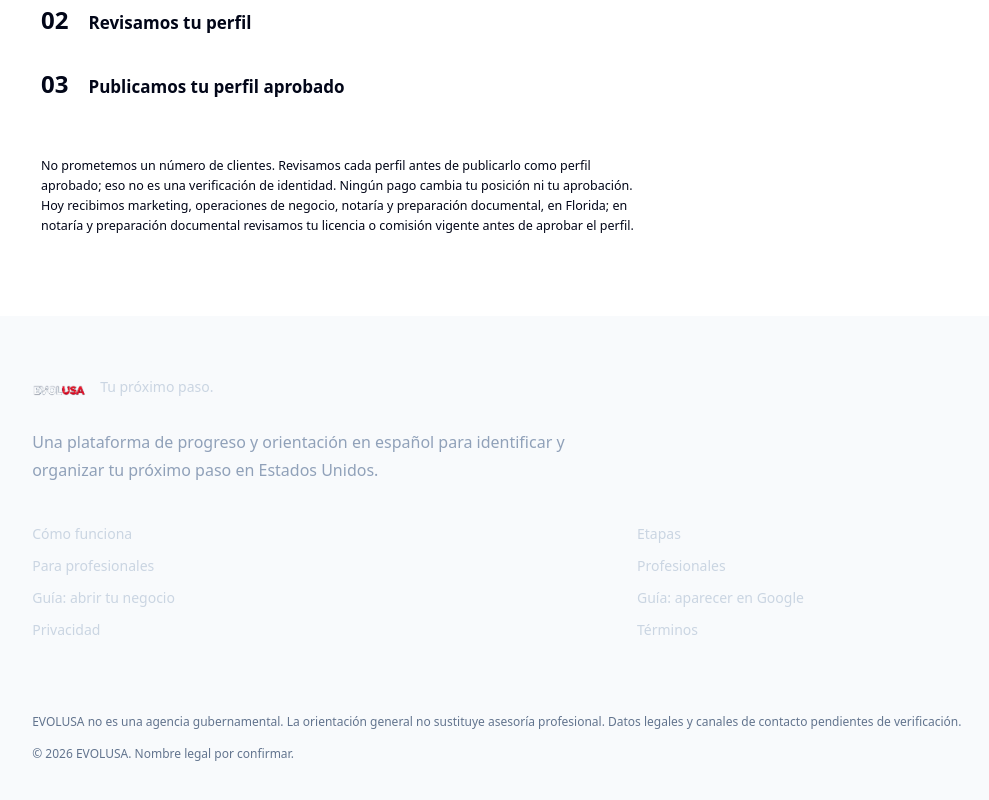
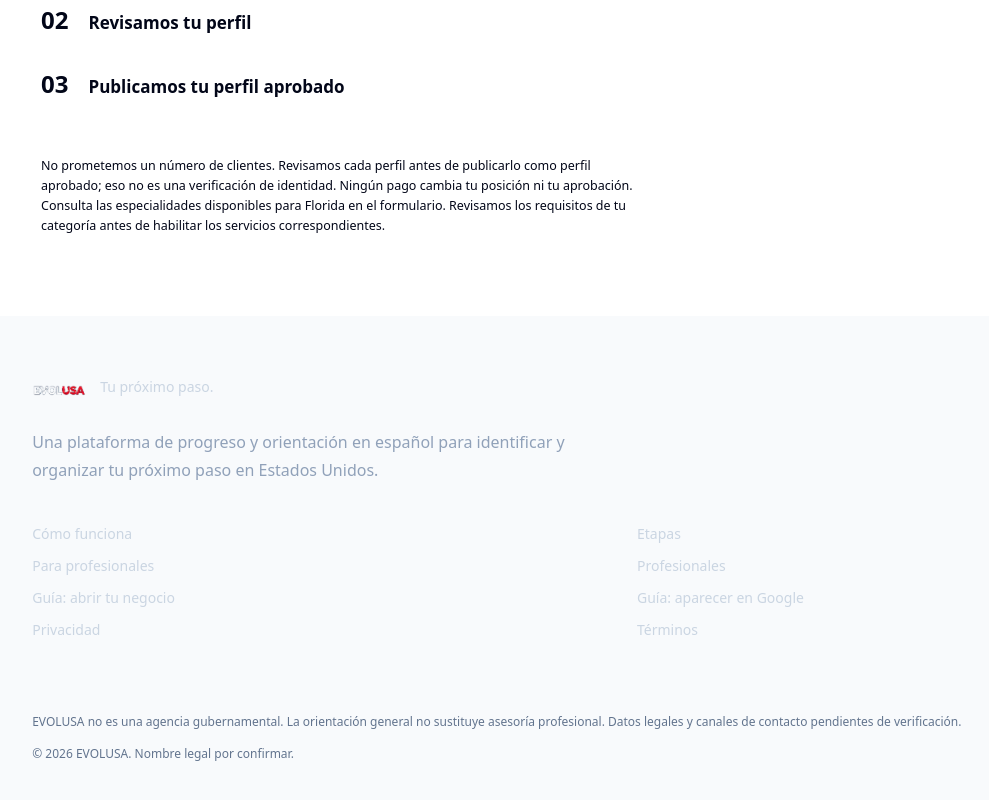
Before and after one commit to mauricioyepesstudio/pros360era, a Next.js app: page /para-profesionales in a window 1280 px wide. Shown: the part 6027-6827 px from the top of the page, without its empty margins (19-1008 px from the left). Built offline with nearby package versions, Linux system fonts and the light colour scheme; no server answers.

Commit message:
Point applicants to current specialties

```diff
--- a/sections/pro/ProApply.tsx
+++ b/sections/pro/ProApply.tsx
@@ -46,7 +46,7 @@ export default function ProApply() {
             </li>
           ))}
         </ol>
-        <p className="max-w-[84ch] text-[12.5px] leading-5 text-[var(--muted)] md:col-span-2">No prometemos un número de clientes. Revisamos cada perfil antes de publicarlo como perfil aprobado; eso no es una verificación de identidad. Ningún pago cambia tu posición ni tu aprobación. Hoy recibimos marketing, operaciones de negocio, notaría y preparación documental, en Florida; en notaría y preparación documental revisamos tu licencia o comisión vigente antes de aprobar el perfil.</p>
+        <p className="max-w-[84ch] text-[12.5px] leading-5 text-[var(--muted)] md:col-span-2">No prometemos un número de clientes. Revisamos cada perfil antes de publicarlo como perfil aprobado; eso no es una verificación de identidad. Ningún pago cambia tu posición ni tu aprobación. Consulta las especialidades disponibles para Florida en el formulario. Revisamos los requisitos de tu categoría antes de habilitar los servicios correspondientes.</p>
       </div>
     </section>
   );
```
